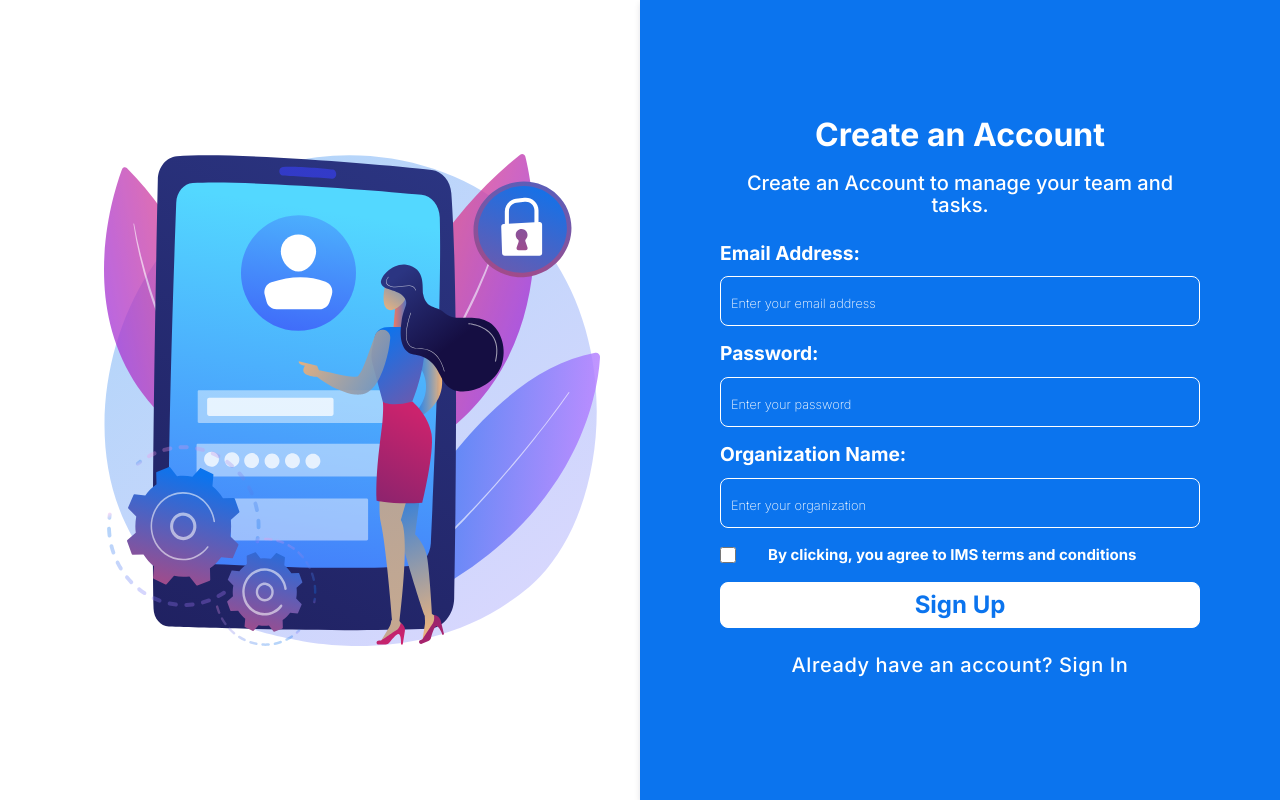
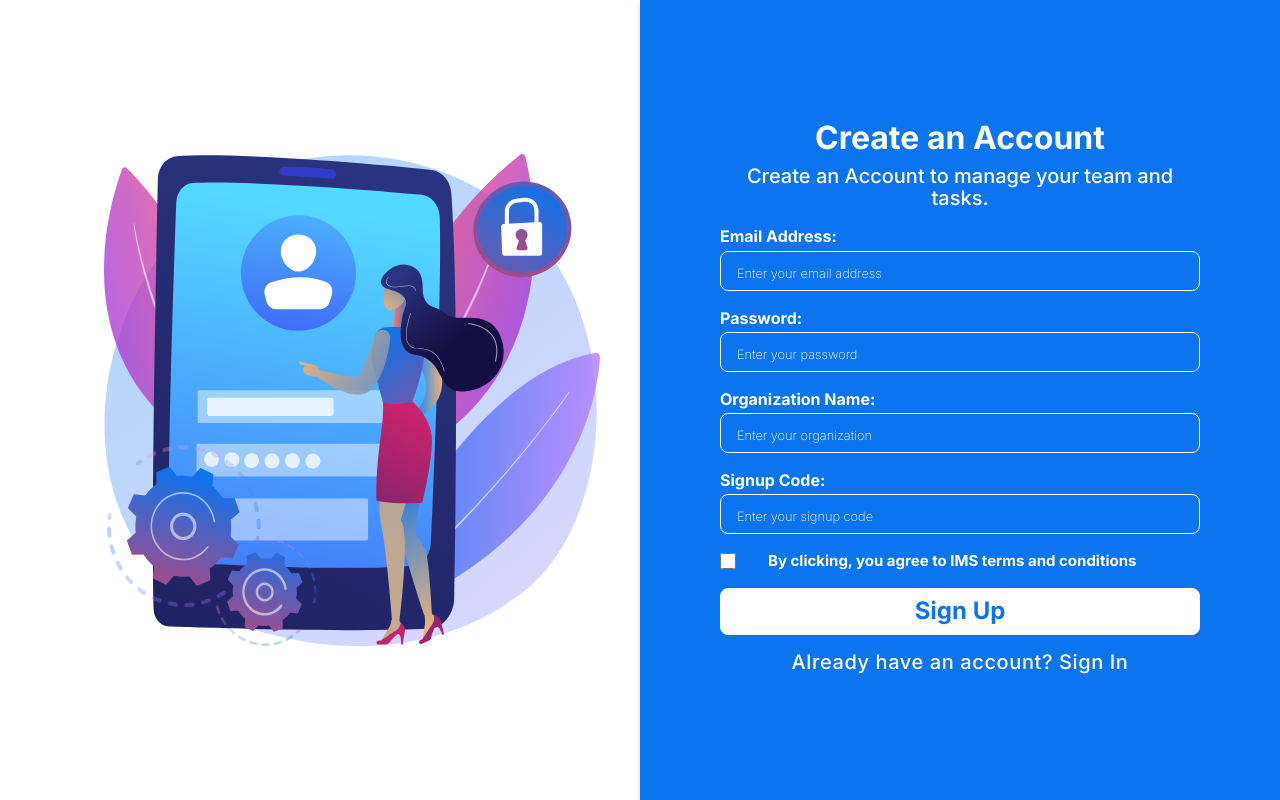
Before and after one commit to Skilltop-Empire1/FE-SERVICE, a React (Vite) app: page /signup in a window 1280 px wide. Built offline with nearby package versions, Linux system fonts and the light colour scheme; no server answers; the HTML template or start-up script is replaced by a standard one.

Commit message:
add signup code input field to the UI

```diff
--- a/src/pages/signUp/SignUp.jsx
+++ b/src/pages/signUp/SignUp.jsx
@@ -10,6 +10,7 @@ function SignUp() {
     email: '',
     password: '',
     organization: '',
+    signupCode: '',
     termsAccepted: false,
   })
   const [signup, { isLoading, isError }] = useSignupMutation()
@@ -23,7 +24,6 @@ function SignUp() {
   }
 
   const handleSubmit = async (e) => {
-    const { email, password, organization } = formData
     e.preventDefault()
     if (!formData.termsAccepted) {
       toast.error('You must accept the terms and conditions to sign up.')
@@ -85,6 +85,19 @@ function SignUp() {
               required
             />
           </div>
+          <div className={style.inputField}>
+            <label htmlFor="signupCode">Signup Code:</label>
+            <input
+              className={style.input}
+              type="text"
+              id="signupCode"
+              name="signupCode"
+              placeholder="Enter your signup code"
+              value={formData.signupCode}
+              onChange={handleChange}
+              required
+            />
+          </div>
           <div className={style.checkboxField}>
             <input
               type="checkbox"
--- a/src/pages/signUp/SignUp.module.css
+++ b/src/pages/signUp/SignUp.module.css
@@ -49,7 +49,7 @@
   background-color: #0b74ee;
   color: #fff;
   box-shadow: 0rem 0.1875rem 0.375rem 0rem #120f281f;
-  gap: 26px;
+  gap: 16px;
 }
 
 .formWrapper h2 {
@@ -78,7 +78,7 @@
   width: 100%;
   flex-direction: column;
   justify-content: left;
-  gap: 0.8rem;
+  gap: 0.2rem;
 }
 
 .checkboxField {
@@ -96,8 +96,8 @@
 
 .inputField .input {
   width: 100%;
-  height: 3.125rem;
-  padding: 0.625rem;
+  height: 2.5rem;
+  padding: 0.4rem 1rem;
   border-radius: 0.5rem;
   border: 0.0625rem solid #ffffff;
   background-color: #0b74ee;
@@ -114,7 +114,7 @@
 }
 
 .formWrapper label {
-  font-size: 1.2rem;
+  font-size: 1rem;
   font-weight: 700;
   line-height: 1.375rem;
   text-align: left;
```
